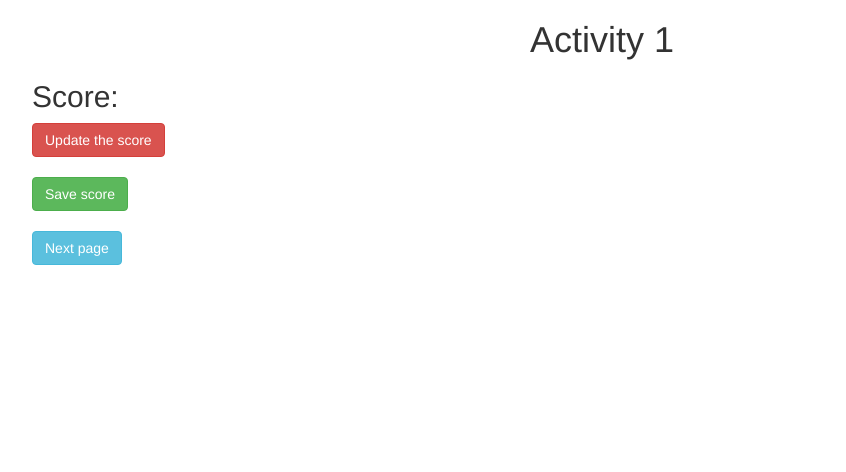
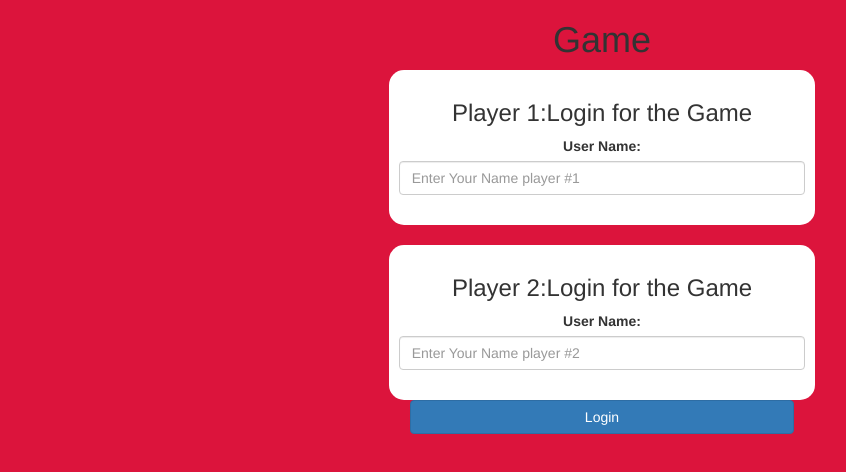
Before and after one commit to 0762146/Project-8990, a plain HTML site: page index.html in a window 1280 px wide. Shown: the whole page, without its empty margins (38-884 px from the left). Drawn offline with nearby package versions, Linux system fonts and the light colour scheme.

Commit message:
Add files via upload

```diff
--- a/index.html
+++ b/index.html
@@ -1,30 +1,34 @@
 <!DOCTYPE html>
 <html>
 <head>
-	<title>Activity 1</title>
+	<title>Math Quiz</title>
 
 <meta name="viewport" content="width=device-width, initial-scale=1">
 <link rel="stylesheet" href="https://maxcdn.bootstrapcdn.com/bootstrap/3.4.0/css/bootstrap.min.css">
 <script src="https://ajax.googleapis.com/ajax/libs/jquery/3.4.1/jquery.min.js"></script>
 <script src="https://maxcdn.bootstrapcdn.com/bootstrap/3.4.0/js/bootstrap.min.js"></script>
+
+<link rel="stylesheet" type="text/css" href="style.css">
+
+<script src="main.js"></script>
 </head>
 <body>
-
-	<div class="container">
-		<h1 style="text-align: center;">Activity 1</h1>
-		<h2 id="score">Score: </h2>
-
-		<button class="btn btn-danger" onclick="updateScore();">Update the score</button>
+	<center>
+		<h1>Game</h1>
+		<div class="col-lg-4 col-sm-8 col-xs-11 login_div1">
+			<h3>Player 1:Login for the Game</h3>
+			<label>User Name:</label>
+			<input type="text" id="player1_name_input" class="form-control" placeholder="Enter Your Name player #1">
+			<br>
+		</div>
 		<br>
-		<br>
-
-		<button class="btn btn-success" onclick="saveScore();">Save score</button>
-		<br>
-		<br>
-
-		<button class="btn btn-info" onclick="nextPage();">Next page</button>
-	</div>
-
-<script src="main.js"></script>
+		<div class="col-lg-4 col-sm-8 col-xs-11 login_div2">
+			<h3>Player 2:Login for the Game</h3>
+			<label>User Name:</label>
+			<input type="text" id="player2_name_input" class="form-control" placeholder="Enter Your Name player #2">
+			<br>
+		</div>
+		<button style="width: 30%;" class="btn btn-primary" onclick="addUser();">Login</button>
+	</center>
 </body>
 </html>
--- a/main.js
+++ b/main.js
@@ -1,13 +1,7 @@
-var score=0;
-
-function updateScore(){
-    score = score+1;
-    document.getElementById("score").innerHTML="score:"+score;
-
+function addUser(){
+    player1_name=document.getElementById("player1_name_input").value;
+    player2_name=document.getElementById("player2_name_input").value;
+    localStorage.setItem("player1_name", player1_name);
+    localStorage.setItem("player2_name", player2_name);
+    window.location="index1.html";
 }
-function saveScore(){
-    localStorage.setItem("score", score);
-}
-function nextPage(){
-    window.location = "activity_2.html"
-}
```
